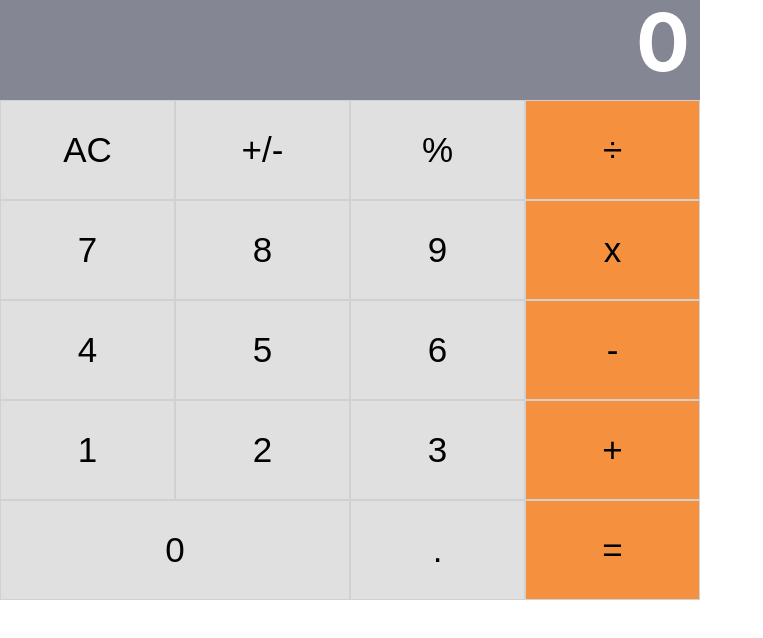
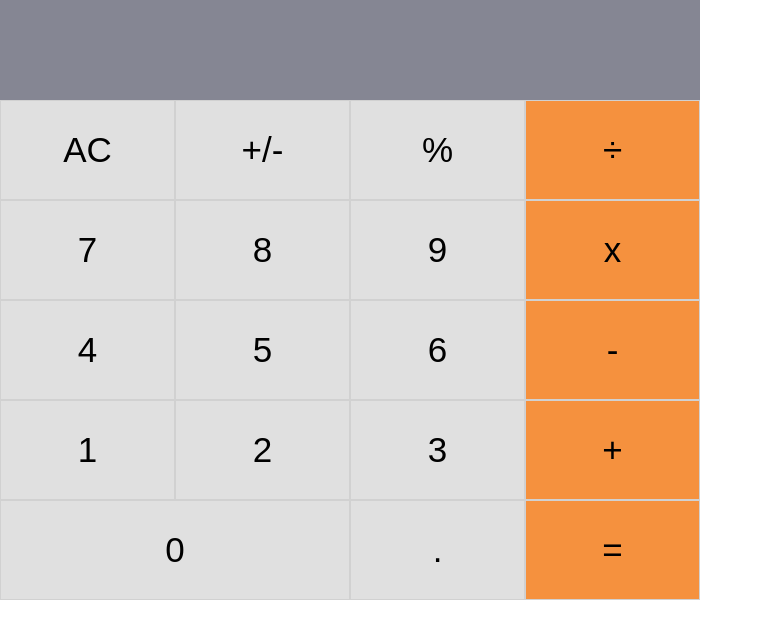
Before and after one commit to fivan18/calculator-react, a React (Create React App) app: page / in a window 1280 px wide. Shown: the top 638 px of the page, without its empty margins (0-763 px from the left). Built offline with nearby package versions, Linux system fonts and the light colour scheme.

Commit message:
working on integration untill adding clickHandler to Buttons on Button Panel component.

```diff
--- a/src/components/App.js
+++ b/src/components/App.js
@@ -7,19 +7,24 @@ import calculate from '../logic/calculate'; // eslint-disable-line no-unused-var
 class App extends React.Component {
   constructor(props) {
     super(props);
-    // the state was created to skip linter errors
     this.state = {
-      dummy: '',
+      total: null,
+      next: null,
+      operation: null
     };
+    this.handleClick = this.handleClick.bind(this);
+  }
+
+  handleClick(buttonName){
+    this.setState(state => calculate(state, buttonName));
   }
 
   render() {
-    const { dummy } = this.state;
+    const { total, next } = this.state;
     return (
       <div className="app d-flex">
-        {dummy}
-        <Display />
-        <ButtonPanel />
+        <Display result={total || next} />
+        <ButtonPanel clickHandler={this.handleClick} />
       </div>
     );
   }
--- a/src/components/ButtonPanel.js
+++ b/src/components/ButtonPanel.js
@@ -1,7 +1,7 @@
 import React from 'react';
 import Button from './Button';
 
-const ButtonPanel = () => {
+const ButtonPanel = (props) => {
   const groups = [
     ['AC', '+/-', '%', '÷'],
     ['7', '8', '9', 'x'],
@@ -9,7 +9,7 @@ const ButtonPanel = () => {
     ['1', '2', '3', '+'],
     ['0', '.', '='],
   ];
-
+  const { clickHandler } = props;
   return (
     <div className="btn-panel d-flex">
       {groups.map((group, index) => (
@@ -17,10 +17,10 @@ const ButtonPanel = () => {
           {group.map(value => {
             if (/^([0-9]|\.|AC|\+\/-|%)$/.test(value)) {
               return value === '0'
-                ? <Button color="#e0e0e0" wide key={value} value={value} />
-                : <Button color="#e0e0e0" key={value} value={value} />;
+                ? <Button clickHandler color="#e0e0e0" wide key={value} value={value} />
+                : <Button clickHandler color="#e0e0e0" key={value} value={value} />;
             }
-            return <Button key={value} value={value} />;
+            return <Button clickHandler key={value} value={value} />;
           })}
         </div>
       ))}
```
